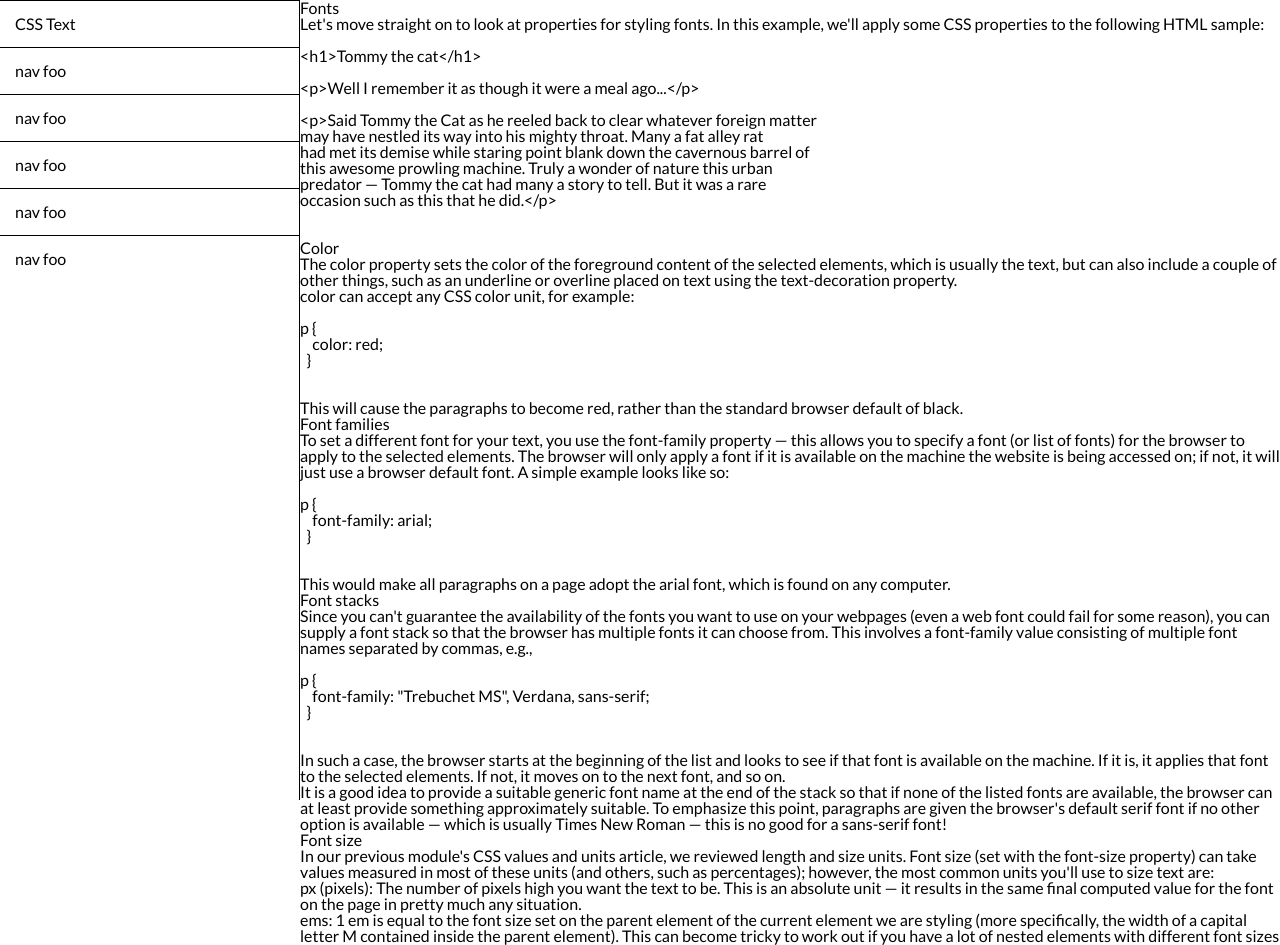
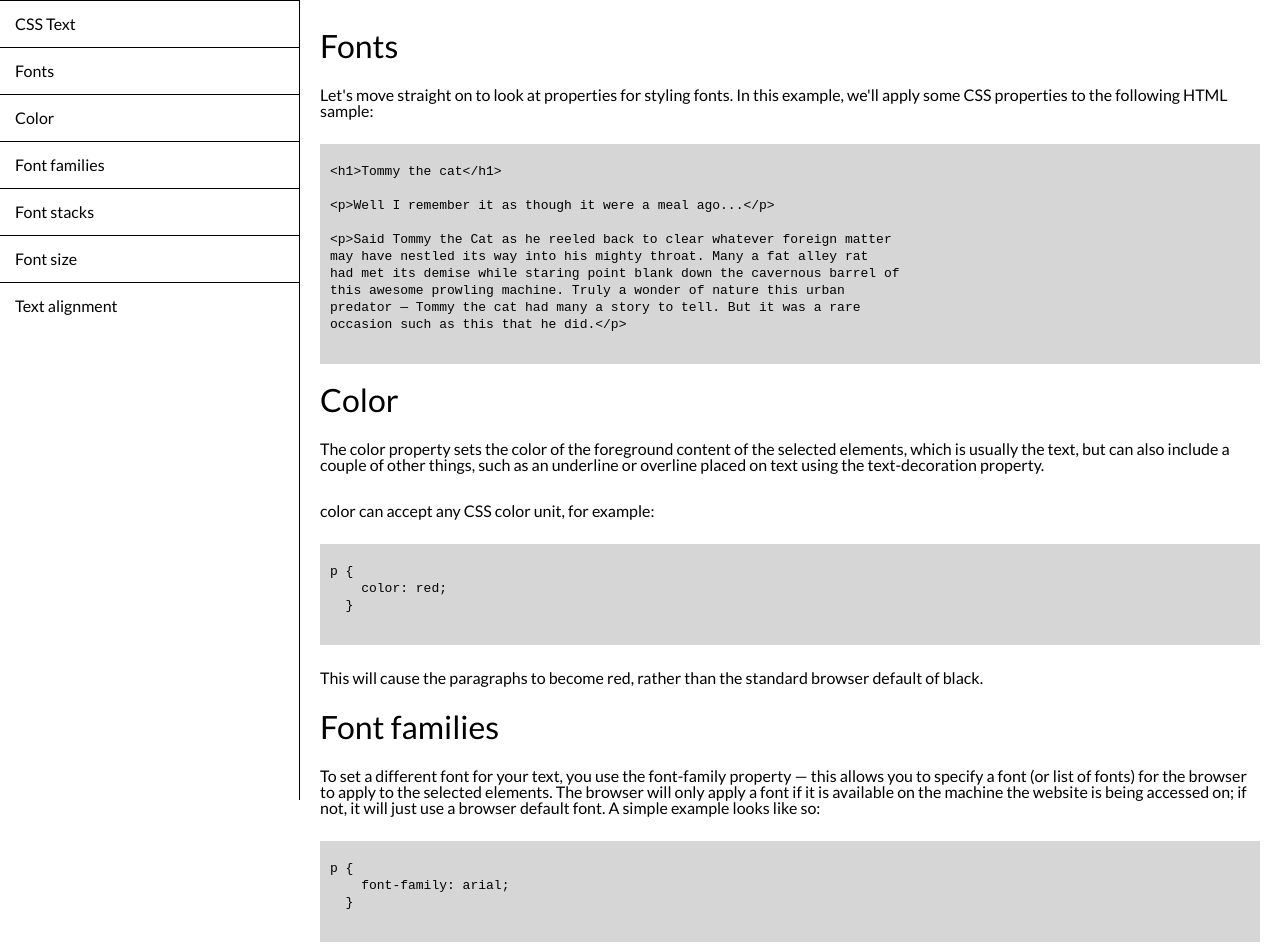
Before and after one commit to bcat4490/technical, a plain HTML site: page index.html in a window 1280 px wide. Shown: the top 945 px of the page. Drawn offline with Linux system fonts and the light colour scheme.

Commit message:
small styling changes

```diff
--- a/index.html
+++ b/index.html
@@ -17,11 +17,12 @@
     <nav id="navbar">
         <section>CSS Text</section>
         <ul>
-            <li>nav foo</li>
-            <li>nav foo</li>
-            <li>nav foo</li>
-            <li>nav foo</li>
-            <li>nav foo</li>
+            <li>Fonts</li>
+            <li>Color</li>
+            <li>Font families</li>
+            <li>Font stacks</li>
+            <li>Font size</li>
+            <li>Text alignment</li>
         </ul>
     </nav>
 
--- a/styles.css
+++ b/styles.css
@@ -29,5 +29,29 @@ body {
 #main-doc {
     margin-left: 300px;
     width: 100%;
+    padding: 20px;
 
 }
+
+.main-section header {
+    font-size: 2rem;
+    padding: 10px 0;
+}
+
+.main-section p {
+    padding: 15px 0;
+}
+
+.main-section pre {
+    background-color: rgb(214, 214, 214);
+    padding: 0 10px;
+    margin: 10px 0;
+}
+
+.main-section code {
+    font-family: monospace;
+}
+
+.main-section ul {
+    list-style: inside;
+}
```
